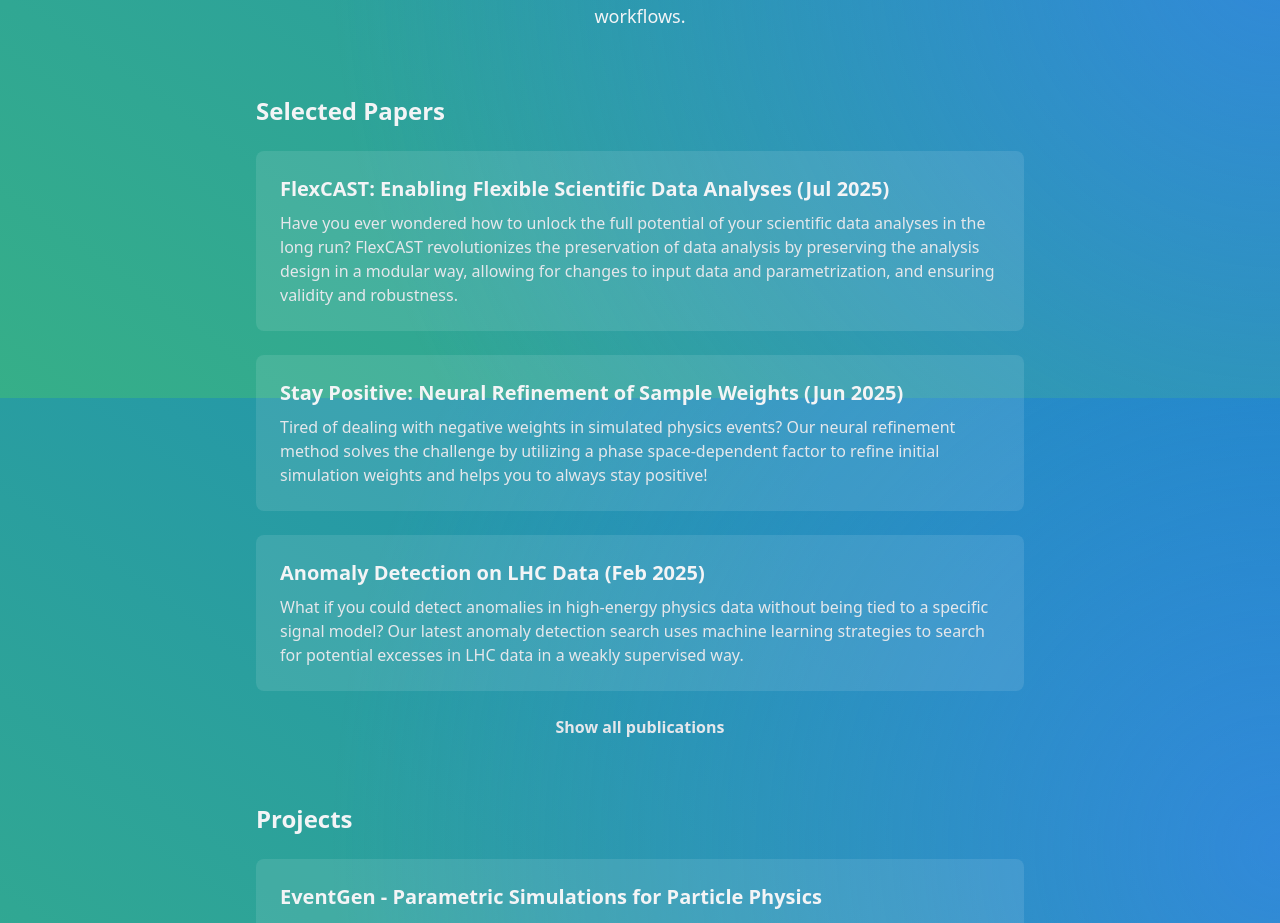
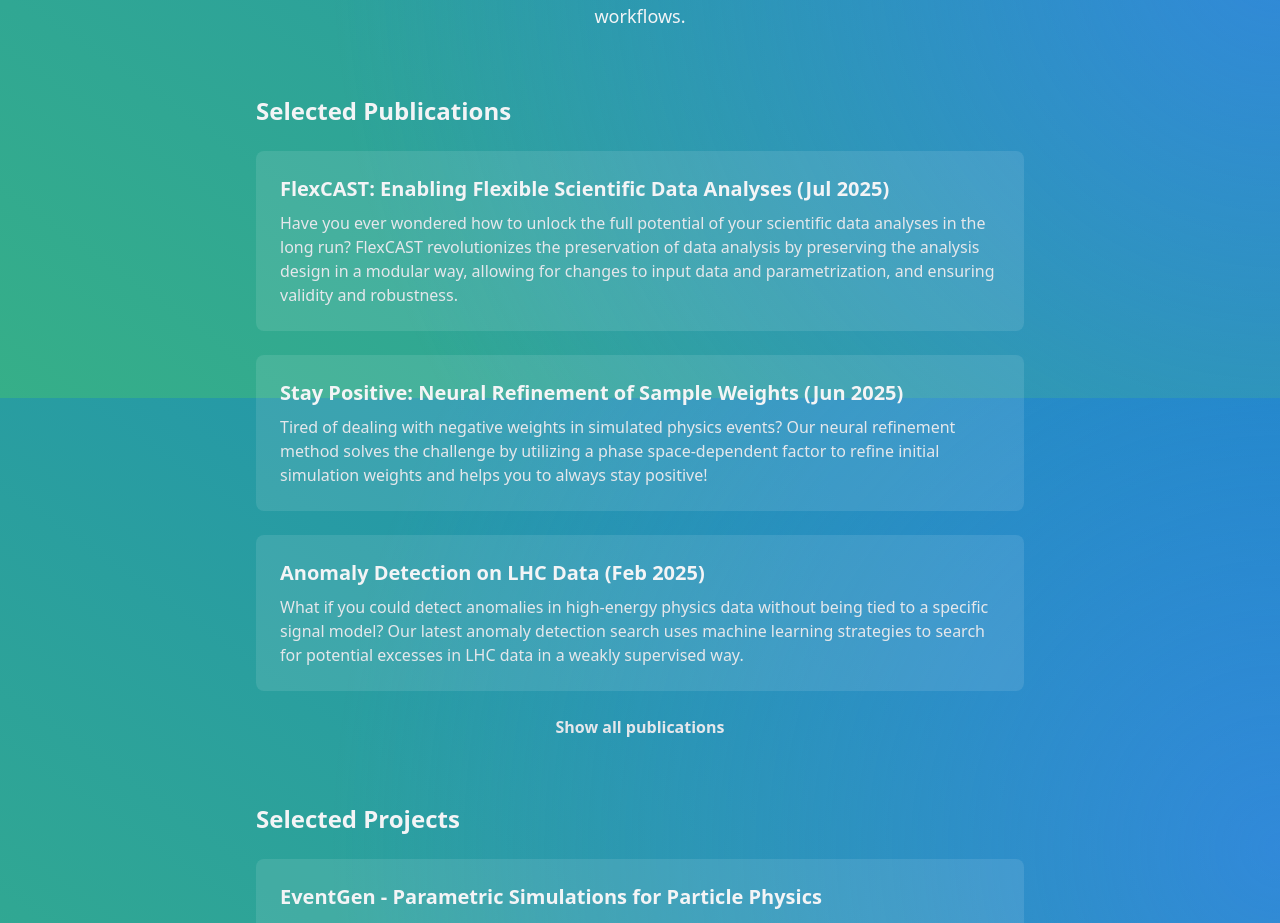
Before and after one commit to Nollde/nollde.github.io, a Jekyll site: the page index.html, which Jekyll copies as it is, in a window 1280 px wide. Shown: the part 502-1425 px from the top of the page. Built offline with Jekyll 4.4.1, drawn with Linux system fonts in a browser that asks for light colours; nearby versions of some CDN libraries.

Commit message:
[dev] minor

```diff
--- a/index.html
+++ b/index.html
@@ -51,7 +51,7 @@
 
     <!-- Selected Projects -->
     <section class="max-w-3xl w-full mb-16">
-        <h2 class="text-2xl font-semibold mb-6">Selected Papers</h2>
+        <h2 class="text-2xl font-semibold mb-6">Selected Publications</h2>
         <div class="space-y-6">
             <a href="https://arxiv.org/abs/2507.11528" class="block bg-white bg-opacity-10 p-6 rounded-lg hover:bg-opacity-20">
                 <h3 class="text-xl font-bold mb-2">FlexCAST: Enabling Flexible Scientific Data Analyses (Jul 2025)</h3>
@@ -73,7 +73,7 @@
 
     <!-- Selected Projects -->
     <section class="max-w-3xl w-full mb-16">
-        <h2 class="text-2xl font-semibold mb-6">Projects</h2>
+        <h2 class="text-2xl font-semibold mb-6">Selected Projects</h2>
         <div class="space-y-6">
             <a href="https://github.com/hep-lbdl/EventGen/" class="block bg-white bg-opacity-10 p-6 rounded-lg hover:bg-opacity-20">
                 <h3 class="text-xl font-bold mb-2">EventGen - Parametric Simulations for Particle Physics</h3>
```
